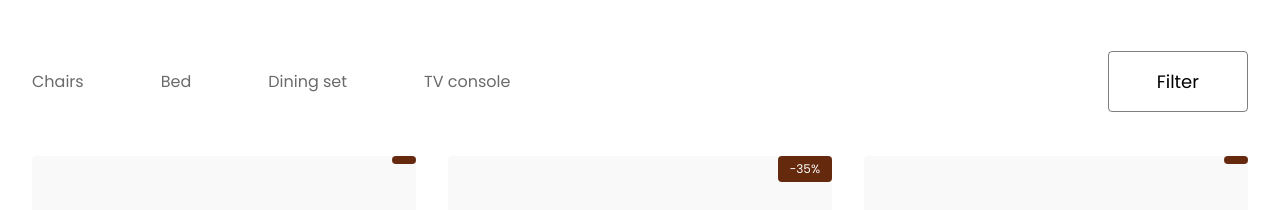
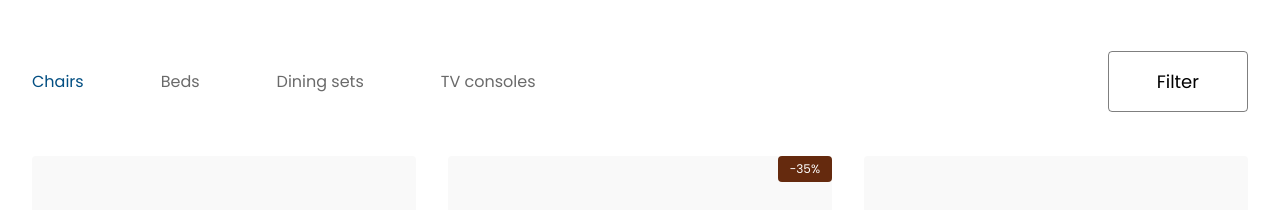
Before and after one commit to Praizee/romekan-furniture-hng-stage2, a Next.js app: page / in a window 1280 px wide. Shown: the part 453-663 px from the top of the page. Built offline with nearby package versions, Linux system fonts and the light colour scheme.

Commit message:
feat: product categories

```diff
--- a/app/components/Home/ProductListing.tsx
+++ b/app/components/Home/ProductListing.tsx
@@ -2,6 +2,8 @@
 
 import React, { useState } from "react";
 import Image, { StaticImageData } from "next/image";
+import { useRouter } from "next/navigation";
+
 import Product1 from "@/public/assets/images/product-1.png";
 import Product2 from "@/public/assets/images/product-2.png";
 import Product3 from "@/public/assets/images/product-3.png";
@@ -14,7 +16,22 @@ import Product9 from "@/public/assets/images/product-9.png";
 import Product10 from "@/public/assets/images/product-10.png";
 import Product11 from "@/public/assets/images/product-11.png";
 import Product12 from "@/public/assets/images/product-12.png";
-import { useRouter } from "next/navigation";
+
+import Bed1 from "@/public/assets/images/bed-1.png";
+import Bed2 from "@/public/assets/images/bed-2.png";
+import Bed3 from "@/public/assets/images/bed-3.png";
+import Bed4 from "@/public/assets/images/bed-4.png";
+import Bed5 from "@/public/assets/images/bed-5.png";
+
+import DiningSet1 from "@/public/assets/images/dining-set-1.png";
+import DiningSet2 from "@/public/assets/images/dining-set-2.png";
+import DiningSet3 from "@/public/assets/images/dining-set-3.png";
+import DiningSet4 from "@/public/assets/images/dining-set-4.png";
+
+import TVConsole1 from "@/public/assets/images/tv-console-1.png";
+import TVConsole2 from "@/public/assets/images/tv-console-2.png";
+import TVConsole3 from "@/public/assets/images/tv-console-3.png";
+import TVConsole4 from "@/public/assets/images/tv-console-4.png";
 
 interface Product {
   id: number;
@@ -25,7 +42,26 @@ interface Product {
   discount: string;
 }
 
-const products: Product[] = [
+const ProductListing: React.FC = () => {
+  const router = useRouter();
+  const [selectedButton, setSelectedButton] = useState<string>("1");
+  const [selectedCategory, setSelectedCategory] = useState<
+    "Chairs" | "Beds" | "Dining sets" | "TV consoles"
+  >("Chairs");
+
+  const handleButtonClick = (value: string) => {
+    setSelectedButton(value);
+  };
+
+  const handleCategoryChange = (
+    category: "Chairs" | "Beds" | "Dining sets" | "TV consoles"
+  ) => {
+    setSelectedCategory(category);
+  };
+
+  // Categories and their products
+  const categories = {
+    Chairs: [
       {
         id: 1,
         name: "Black Party Chair",
@@ -122,15 +158,121 @@ const products: Product[] = [
         imageSrc: Product12,
         discount: "-35%",
       },
-];
+    ],
+    Beds: [
+      {
+        id: 1,
+        name: "Luxury King Bed",
+        price: 49,
+        discountPrice: 24,
+        imageSrc: Bed1,
+        discount: "",
+      },
+      {
+        id: 2,
+        name: "White cozy Bed",
+        price: 64,
+        discountPrice: 130,
+        imageSrc: Bed2,
+        discount: "-35%",
+      },
+      {
+        id: 3,
+        name: "Rustic Wooden Bed",
+        price: 54,
+        discountPrice: 124,
+        imageSrc: Bed3,
+        discount: "",
+      },
+      {
+        id: 4,
+        name: "Vintage Queen Bed",
+        price: 49,
+        discountPrice: 234,
+        imageSrc: Bed4,
+        discount: "",
+      },
+      {
+        id: 5,
+        name: "Modern Classy Bed",
+        price: 49,
+        discountPrice: 240,
+        imageSrc: Bed5,
+        discount: "",
+      },
+    ],
+    "Dining sets": [
+      {
+        id: 1,
+        name: "Classic Oak Dining Set",
+        price: 49,
+        discountPrice: 24,
+        imageSrc: DiningSet1,
+        discount: "",
+      },
+      {
+        id: 2,
+        name: "Modern Dining Set",
+        price: 64,
+        discountPrice: 130,
+        imageSrc: DiningSet2,
+        discount: "-35%",
+      },
+      {
+        id: 3,
+        name: "Elegant Marble Dining Set",
+        price: 54,
+        discountPrice: 124,
+        imageSrc: DiningSet3,
+        discount: "",
+      },
+      {
+        id: 4,
+        name: "Contemporary Metal Dining Set",
+        price: 49,
+        discountPrice: 234,
+        imageSrc: DiningSet4,
+        discount: "",
+      },
+    ],
+    "TV consoles": [
+      {
+        id: 1,
+        name: "Modern Media Stand",
+        price: 49,
+        discountPrice: 24,
+        imageSrc: TVConsole1,
+        discount: "",
+      },
+      {
+        id: 2,
+        name: "Rustic TV Cabinet",
+        price: 64,
+        discountPrice: 130,
+        imageSrc: TVConsole2,
+        discount: "-35%",
+      },
+      {
+        id: 3,
+        name: "Sleek TV Console",
+        price: 54,
+        discountPrice: 124,
+        imageSrc: TVConsole3,
+        discount: "",
+      },
+      {
+        id: 4,
+        name: "Minimalist TV Unit",
+        price: 49,
+        discountPrice: 234,
+        imageSrc: TVConsole4,
+        discount: "",
+      },
+    ],
+  };
 
-const ProductListing: React.FC = () => {
-  const router = useRouter();
-  const [selectedButton, setSelectedButton] = useState<string>("1");
-
-  const handleButtonClick = (value: string) => {
-    setSelectedButton(value);
-  };
+  const currentCategoryProducts =
+    categories[selectedCategory as keyof typeof categories];
 
   return (
     <section className="mx-auto max-w-screen-xl px-4 md:px-8 py-12 lg:py-16">
@@ -153,40 +295,49 @@ const ProductListing: React.FC = () => {
             <select
               title="products"
               className="w-full px-3 py-2 text-sm text-romekan-blue bg-white border rounded-lg shadow-sm outline-none appearance-none focus:ring-offset-2 focus:ring-romekan-blue focus:ring-2"
+              value={selectedCategory}
+              onChange={(e) =>
+                handleCategoryChange(
+                  e.target.value as
+                    | "Chairs"
+                    | "Beds"
+                    | "Dining sets"
+                    | "TV consoles"
+                )
+              }
             >
-              <option>Chairs</option>
-              <option>Bed</option>
-              <option>Dining set</option>
-              <option>TV console</option>
+              {Object.keys(categories).map((category) => (
+                <option key={category} value={category}>
+                  {category}
+                </option>
+              ))}
             </select>
           </div>
 
           {/* desktop options/tabs */}
           <span className="hidden lg:flex gap-[44px] lg:gap-[77px] text-[#6A6A6A]">
+            {Object.keys(categories).map((category) => (
               <button
+                key={category}
                 type="button"
-              className="text-base focus:text-[24px] focus:text-romekan-blue font-medium duration-150"
+                onClick={() =>
+                  handleCategoryChange(
+                    category as
+                      | "Chairs"
+                      | "Beds"
+                      | "Dining sets"
+                      | "TV consoles"
+                  )
+                }
+                className={`text-base font-medium duration-150 ${
+                  selectedCategory === category
+                    ? "text-2xl text-romekan-blue"
+                    : ""
+                }`}
               >
-              Chairs
+                {category}
               </button>
-            <button
-              type="button"
-              className="text-base focus:text-[24px] focus:text-romekan-blue font-medium duration-150"
-            >
-              Bed
-            </button>
-            <button
-              type="button"
-              className="text-base focus:text-[24px] focus:text-romekan-blue font-medium duration-150"
-            >
-              Dining set
-            </button>
-            <button
-              type="button"
-              className="text-base focus:text-[24px] focus:text-romekan-blue font-medium duration-150"
-            >
-              TV console
-            </button>
+            ))}
           </span>
 
           <button
@@ -199,7 +350,7 @@ const ProductListing: React.FC = () => {
 
         {/* products list */}
         <div className="grid grid-cols-2 md:grid-cols-3 gap-8 gap-y-20 w-max mx-auto lg:w-full">
-          {products.map((product) => (
+          {currentCategoryProducts.map((product) => (
             <div
               key={product.id}
               className="flex flex-col gap-4 max-w-[160px] lg:max-w-fit"
@@ -212,9 +363,11 @@ const ProductListing: React.FC = () => {
                     className="hover:scale-110 duration-200 max-w-[76px] max-h-[87px] w-auto h-auto lg:max-w-full lg:max-h-full"
                   />
                 </span>
+                {product.discount && (
                   <p className="bg-romekan-brown text-white px-[12px] py-[4px] rounded-[4px] text-[12px] w-max absolute top-0 right-0 hidden lg:block">
                     {product.discount}
                   </p>
+                )}
               </div>
 
               <div>
@@ -248,8 +401,8 @@ const ProductListing: React.FC = () => {
                       <path
                         d="M1.5 3H11L9.5 8H3L1.5 3ZM1.5 3L1.125 1.75M4.996 5.5H5.996M5.996 5.5H6.996M5.996 5.5V4.5M5.996 5.5V6.5M5.5 9.75C5.5 9.94891 5.42098 10.1397 5.28033 10.2803C5.13968 10.421 4.94891 10.5 4.75 10.5C4.55109 10.5 4.36032 10.421 4.21967 10.2803C4.07902 10.1397 4 9.94891 4 9.75M8.5 9.75C8.5 9.94891 8.42098 10.1397 8.28033 10.2803C8.13968 10.421 7.94891 10.5 7.75 10.5C7.55109 10.5 7.36032 10.421 7.21967 10.2803C7.07902 10.1397 7 9.94891 7 9.75"
                         stroke="white"
-                        stroke-linecap="round"
-                        stroke-linejoin="round"
+                        strokeLinecap="round"
+                        strokeLinejoin="round"
                       />
                     </svg>
 
@@ -264,9 +417,9 @@ const ProductListing: React.FC = () => {
                       <path
                         d="M3 6.5H22L19 16.5H6L3 6.5ZM3 6.5L2.25 4M9.992 11.5H11.992M11.992 11.5H13.992M11.992 11.5V9.5M11.992 11.5V13.5M11 20C11 20.3978 10.842 20.7794 10.5607 21.0607C10.2794 21.342 9.89782 21.5 9.5 21.5C9.10218 21.5 8.72064 21.342 8.43934 21.0607C8.15804 20.7794 8 20.3978 8 20M17 20C17 20.3978 16.842 20.7794 16.5607 21.0607C16.2794 21.342 15.8978 21.5 15.5 21.5C15.1022 21.5 14.7206 21.342 14.4393 21.0607C14.158 20.7794 14 20.3978 14 20"
                         stroke="white"
-                        stroke-width="1.5"
-                        stroke-linecap="round"
-                        stroke-linejoin="round"
+                        strokeWidth="1.5"
+                        strokeLinecap="round"
+                        strokeLinejoin="round"
                       />
                     </svg>
                   </button>
```
Lines whose indentation alone changed are shown as unchanged.
